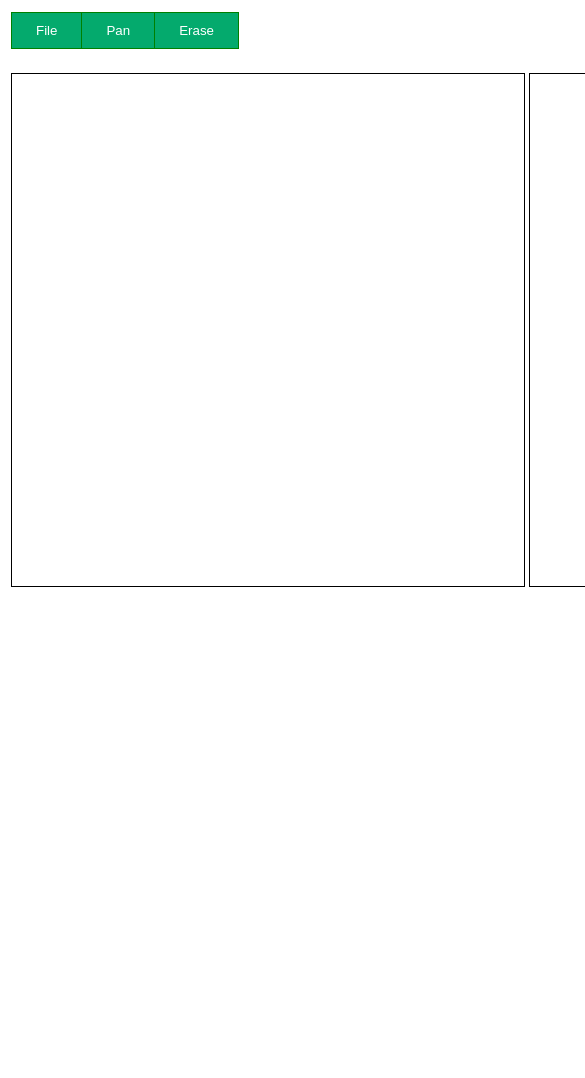
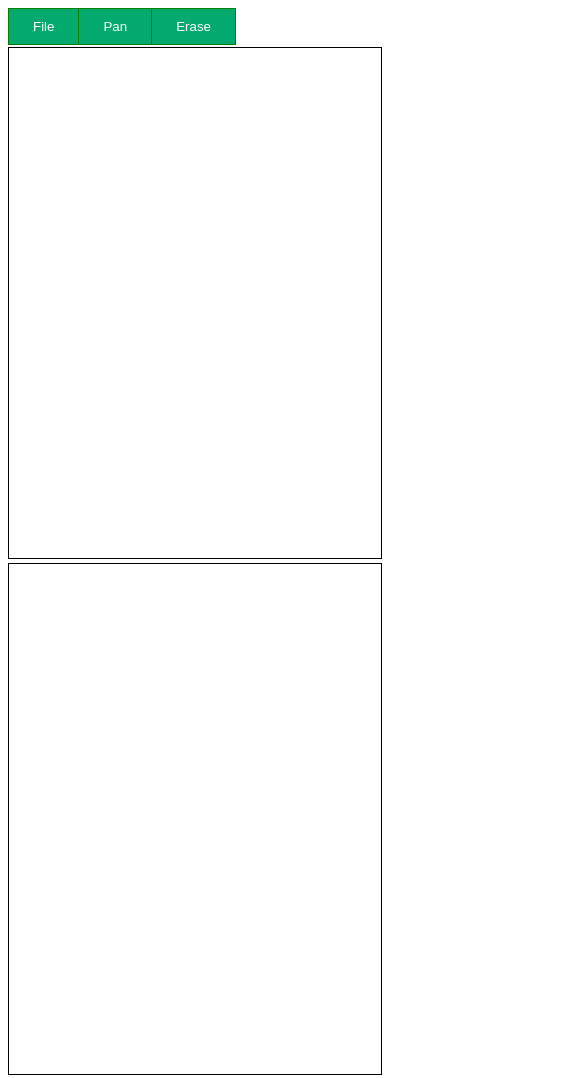
Before and after one commit to marcosalespaulo/fftwasm, a plain HTML site: page index.html in a window 390 px wide. Shown: the top 1078 px of the page, 585 px wide, since content can reach past the window. Before the commit the page ends 844 px from the top, so only its background shows below. Drawn offline with Linux system fonts and the light colour scheme.

Commit message:
First version of responsive UI

```diff
--- a/ffteditor.js
+++ b/ffteditor.js
@@ -126,6 +126,18 @@ class paintdata {
     }
 }
 
+function onResize( element, callback ){
+    var elementHeight = element.height,
+        elementWidth = element.width;
+    setInterval(function(){
+        if( element.height !== elementHeight || element.width !== elementWidth ){
+          elementHeight = element.height;
+          elementWidth = element.width;
+          callback();
+        }
+    }, 300);
+  }
+
 class ffteditor {
 
     static api = null;
@@ -149,26 +161,37 @@ class ffteditor {
             this.id = collection[i].getAttribute('ffteditor');
 
             let table =
-                '<table style="width: 100%;height: 600px;">' +
-                '    <tr>' +
-                '        <td colspan="2">' +
-                '            <div class="btn-group">' +
-                '               <button id="btnFile' + this.id + '" for="imgFile' + this.id + '">File</button>' +
-                '               <input type="file" id="imgFile' + this.id + '" accept="image/png, image/jpeg" title="image"/>' +
-                '               <button id="btnPan' + this.id + '">Pan</button>' +
-                '               <button id="btnErase' + this.id + '">Erase</button>' +
-                '            </div>' +
-                '        </td>' +
-                '    </tr>' +
-                '    <tr>' +
-                '        <td>' +
-                '            <canvas style="border:1px solid #000000;" id="fftEditorCanvas' + this.id + '" width="512" height="512"></canvas>' +
-                '        </td>' +
-                '        <td>' +
-                '            <canvas style="border:1px solid #000000;" id="fftOutputImage' + this.id + '" width="512" height="512"></canvas>' +
-                '        </td>' +
-                '    </tr>' +
-                '</table>';
+                // '<table style="width: 100%;height: 600px;">' +
+                // '    <tr>' +
+                // '        <td colspan="2">' +
+                // '            <div class="btn-group">' +
+                // '               <button id="btnFile' + this.id + '" for="imgFile' + this.id + '">File</button>' +
+                // '               <input type="file" id="imgFile' + this.id + '" accept="image/png, image/jpeg" title="image"/>' +
+                // '               <button id="btnPan' + this.id + '">Pan</button>' +
+                // '               <button id="btnErase' + this.id + '">Erase</button>' +
+                // '            </div>' +
+                // '        </td>' +
+                // '    </tr>' +
+                //'    <tr>' +
+                //'        <td>' +
+                //'            <canvas style="border:1px solid #000000;" id="fftEditorCanvas' + this.id + '" width="512" height="512"></canvas>' +
+                //'        </td>' +
+                //'        <td>' +
+                //'            <canvas style="border:1px solid #000000;" id="fftOutputImage' + this.id + '" width="512" height="512"></canvas>' +
+                //'        </td>' +
+                //'    </tr>' +
+                // '</table>' +
+
+                '<div class="btn-group" style="margin-bottom: 2px;">' +
+                '   <button id="btnFile' + this.id + '" for="imgFile' + this.id + '">File</button>' +
+                '   <input type="file" id="imgFile' + this.id + '" accept="image/png, image/jpeg" title="image"/>' +
+                '   <button id="btnPan' + this.id + '">Pan</button>' +
+                '   <button id="btnErase' + this.id + '">Erase</button>' +
+                '</div>' +
+                '<div style="overflow:auto">' +
+                '   <canvas class="left" style="border:1px solid #000000;" id="fftEditorCanvas' + this.id + '" ></canvas>' +
+                '   <canvas class="right" style="border:1px solid #000000;" id="fftOutputImage' + this.id + '" ></canvas>' +
+                '</div>';
 
             collection[i].innerHTML = table;
         }
@@ -206,6 +229,19 @@ class ffteditor {
 
         document.getElementById('btnErase' + this.id).addEventListener("click", (e) => {
             this.tool = new erasetool(this.pdata);
+        });
+
+
+        window.addEventListener("resize", function(e){
+
+            instance.editorCanvas.width = instance.editorCanvas.clientWidth;
+            instance.editorCanvas.height = instance.editorCanvas.clientHeight;
+            instance.outputCanvas.width = instance.outputCanvas.clientWidth;
+            instance.outputCanvas.height = instance.outputCanvas.clientHeight;
+
+            instance.centralizeImageOnCanvas();
+            instance.paintAll();
+
         });
 
     }
@@ -613,6 +649,8 @@ class ffteditor {
         this.originalimage = original;
         this.pdata = new paintdata();
 
+        window.dispatchEvent(new Event('resize'));
+
         this.preProcessingImage(original).then((processedImage) => {
             this.image = processedImage;
 
@@ -646,6 +684,14 @@ class ffteditor {
             console.log(error);
         });
     }
+
+    centralizeImageOnCanvas()
+    {
+        this.pdata.tx = (this.editorCanvas.width - this.pdata.imageWidth) / 2;
+        this.pdata.ty = (this.editorCanvas.height - this.pdata.imageHeight) / 2;
+        this.paintAll();
+
+    }
 }
 
 Module.onRuntimeInitialized = ffteditor.initialize;
--- a/fftwasm.css
+++ b/fftwasm.css
@@ -27,3 +27,45 @@
 input[type="file"] {
     display: none;
 }
+
+
+
+
+
+
+
+* {
+  box-sizing: border-box;
+}
+
+.left {
+  float: left;
+  width: 49%; /* The width is 50%, by default */
+  height: 512px;
+  margin-right: 2px;
+  margin-bottom: 0px;
+}
+
+.right {
+  float: left;
+  width: 49%; /* The width is 50%, by default */
+  height: 512px;
+  margin-left: 2px;
+  margin-top: 0px;
+}
+
+
+/* Use a media query to add a breakpoint at 800px: */
+@media screen and (max-width: 800px) {
+  .left {
+    width: 100%; /* The width is 100%, when the viewport is 800px or smaller */
+    margin-right: 0px;
+    margin-bottom: 2px;
+  }
+
+  .right {
+    width: 100%; /* The width is 100%, when the viewport is 800px or smaller */
+    margin-left: 0px;
+    margin-top: 2px;
+  }
+}
--- a/index.html
+++ b/index.html
@@ -2,7 +2,7 @@
 <html>
 <head>
 <title>External functions wasm</title>
-
+<meta name="viewport" content="width=device-width, initial-scale=1.0">
 <link rel="stylesheet" href="fftwasm.css">
 <script src="fftwasm.js"></script>
 <script src="ffteditor.js"></script>
```
